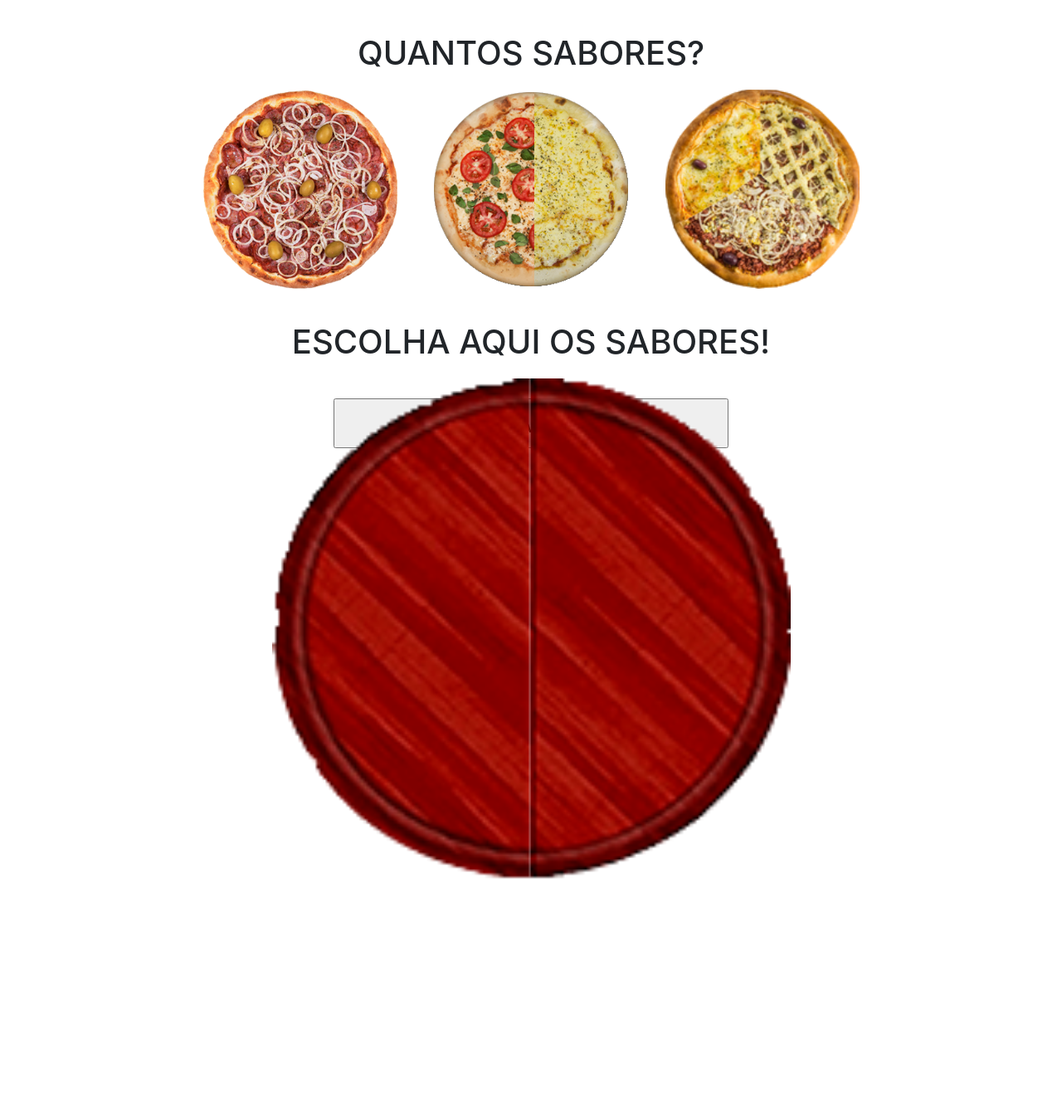
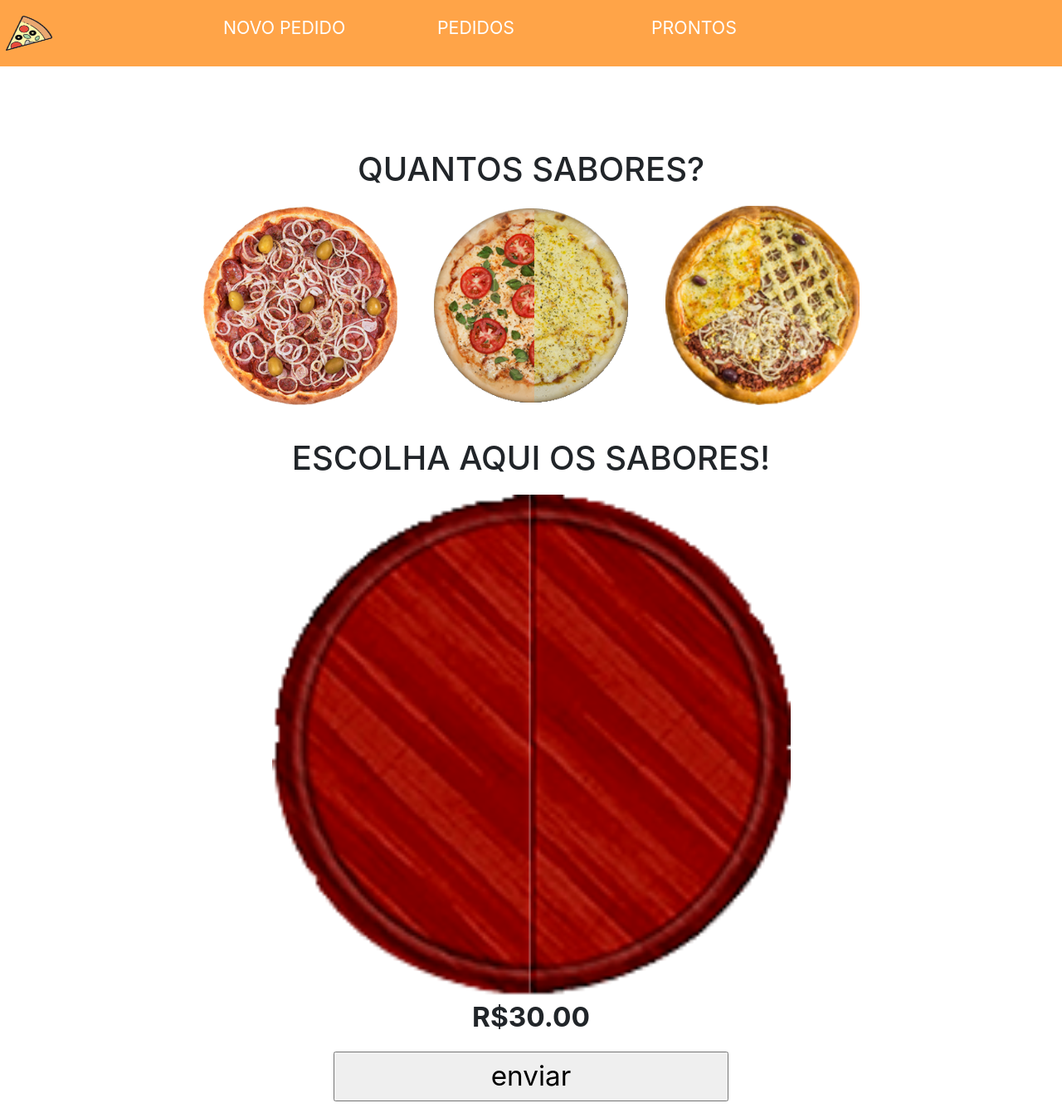
Before and after one commit to Raynder/Sistema-pizzaria, a PHP site: page /Pedir/2sabores.php in a window 1280 px wide. Shown: the whole page at 83% size. Before the commit the page ends 1059 px from the top, so only its background shows below. Run offline with PHP 8.4, Linux system fonts and the light colour scheme.

Commit message:
Criando barra de navegação

```diff
--- a/Pedir/2sabores.php
+++ b/Pedir/2sabores.php
@@ -9,8 +9,10 @@ require_once "../config.php";
 		<link rel="stylesheet" type="text/css" href="../_css/bootstrap.min.css">
 		<link rel="stylesheet" type="text/css" href="../_css/style.css">
 		<link rel="stylesheet" type="text/css" href="../_css/bandeja.css">
+        <link rel="stylesheet" type="text/css" href="../_css/index.css">
         <script src="_JS/x2.js" type="text/javascript"></script>
         <script src="_JS/slids.js" type="text/javascript"></script>
+        <script src="_JS/auxiliar.js" type="text/javascript"></script>
         <script type="text/javascript" src="../_JS/funcoes.js"></script>
 	</head>
 
@@ -35,6 +37,15 @@ require_once "../config.php";
     </style>
 
 	<body>
+        <nav>
+            <div class="row" id="">
+                <a><img src="../_img/icone.png" class="icone" width="80" height="60"></a>
+                <a href="teste.php" class="nav-link">NOVO PEDIDO</a>
+                <a href="pedir-pizza2.php" class="nav-link">PEDIDOS</a>
+                <a class="nav-link">PRONTOS</a>
+            </div>
+        </nav>
+
 		<div class="container-fluid text-center">
 			<div class="row">
 					<div class="col-lg-12 corpo">
@@ -89,8 +100,10 @@ require_once "../config.php";
 
                                     <div class="bandeja_toda">
                                         <div class="centro x2">
-                                            <img id="direito" class="bandeja" src="_img2x/direito.png">
-                                            <img id="esquerdo" class="bandeja" src="_img2x/esquerdo.png">
+                                            <div class="tee">
+                                                <img id="direito" class="bandeja" src="_img2x/direito.png">
+                                                <img id="esquerdo" class="bandeja" src="_img2x/esquerdo.png">
+                                            </div>
 
                                             <select onchange="mudaFoto1(this.value)" name="nsab1" id="isab1" class="entrada-hidden direito2x">
                                                 <optgroup>
@@ -110,6 +123,10 @@ require_once "../config.php";
                                                 </optgroup>
 
                                             </select>
+
+                                            <figcaption>
+                                                <p onclick="aux()">R$30.00</p>
+                                            </figcaption>
 
                                             <input type="button" value="enviar" onclick="sair_bandeja()">
 
@@ -151,7 +168,7 @@ require_once "../config.php";
                                     </select>
                                 </div>
                                 <div class="col-lg-12">
-                                    <label id="titulo"><p>Deseja remover algo?<br>informe aqui:</p></label>
+                                    <label id="titulo"><p>Observações:</p></label>
                                 </div>
                                 <div class="col-lg-12">
 
@@ -171,7 +188,7 @@ require_once "../config.php";
 
         </div>
         <script>
-            window.onload = entrar_bandeja()
+            window.onload = iniciar()
         </script>
 	</body>
 </html>
--- /dev/null
+++ b/_css/index.css
@@ -0,0 +1,13 @@
+nav{
+    background-color: rgba(255, 142, 27, 0.8);
+    padding: 10px;
+    color: white;
+    font-size: 16pt;
+}
+.corpo{
+    top: 60px;
+}
+a{
+    width: 20%;
+    color: white;
+}
--- a/_css/style.css
+++ b/_css/style.css
@@ -33,3 +33,6 @@ textarea{
     border-radius: 30px;
     padding: 20px;
 }
+figcaption p{
+    font-size: 25pt;
+}
```
Also changed, not shown: Pedir/teste.php (+10 -0 lines), _img/icone.png (added).
